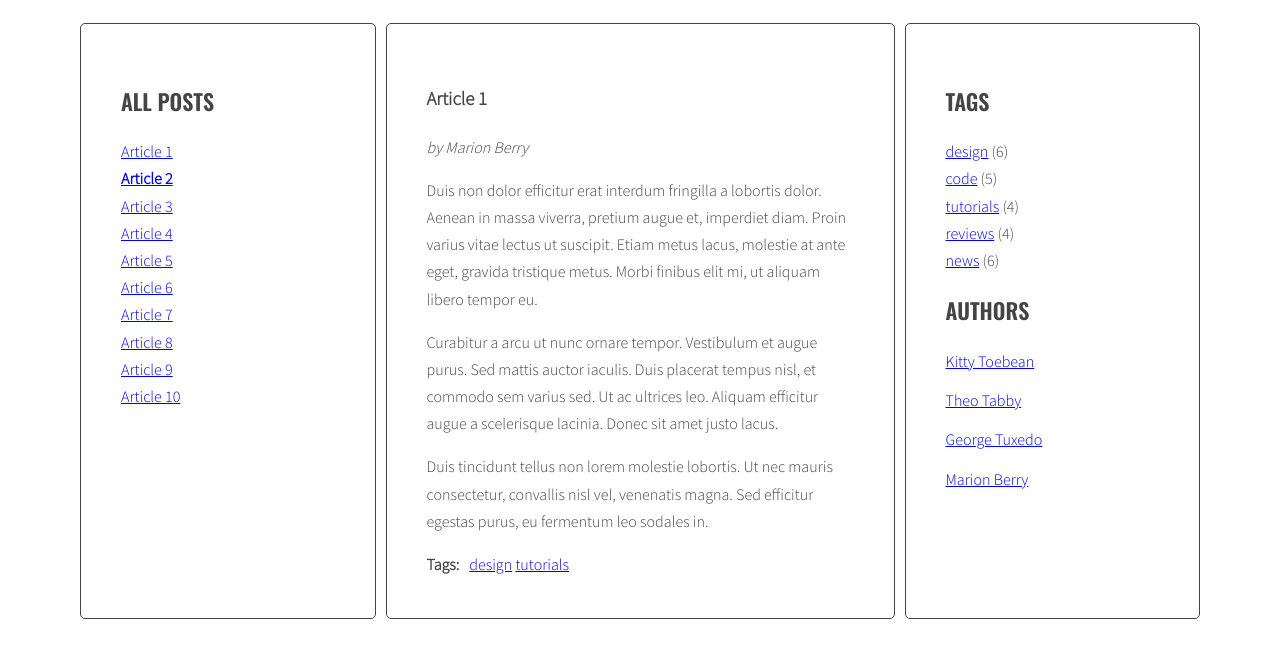
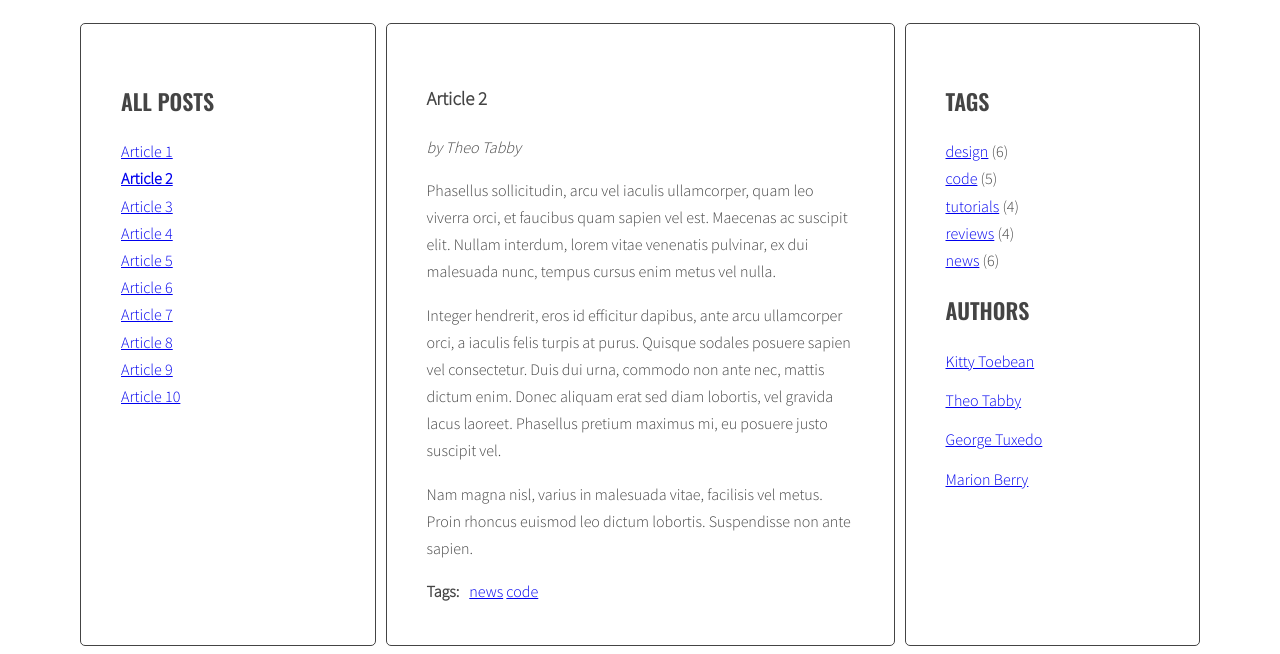
Before and after one commit to Andzryej/javascript-blog-2, a website: page index.html in a window 1280 px wide. Both pictures are taken after a click on the link "Article 2". Shown: the part 220-874 px from the top of the page. Before the commit the page ends 847 px from the top, so only its background shows below. Drawn offline with nearby package versions, Linux system fonts and the light colour scheme.

Commit message:
showing correct article after click

```diff
--- a/index.html
+++ b/index.html
@@ -46,7 +46,7 @@
                   </ul>
                 </div>
               </article>
-              <article class="post active" id="article-2">
+              <article class="post " id="article-2">
                 <h3 class="post-title">Article 2</h3>
                 <p class="post-author">by Theo Tabby</p>
                 <div class="post-content">
--- a/js/script.js
+++ b/js/script.js
@@ -27,20 +27,17 @@
   for(let activeArticle of activeArticles){
     activeArticle.classList.remove('active');
   }
-  /* get 'href' attribute from the clicked link */
+
+  /* get 'href' attribute from the clicked link ZAPYTAC MENTORA O CO TU CHODZI
+   */
   let articleSelector = clickedElement.getAttribute("href");
   console.log( articleSelector);
 
   /* find the correct article using the selector (value of 'href' attribute) */
-const targetArticle = document.querySelector("article");
-targetArticle.getAttribute("id");
-console.log(targetArticle)
+let targetArticle=document.querySelector(articleSelector);
   /* add class 'active' to the correct article */
-targetArticle.classList.add("active");
-
-
-
-}
+  targetArticle.classList.add("active");
+  }
   const links = document.querySelectorAll('.titles a');
 
   for(let link of links){
```
